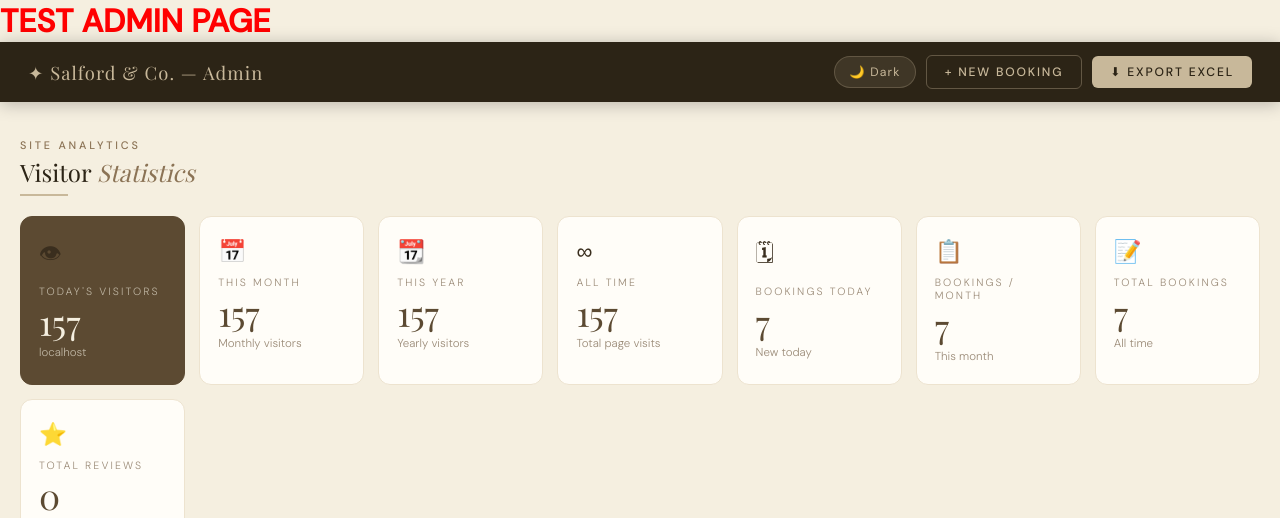
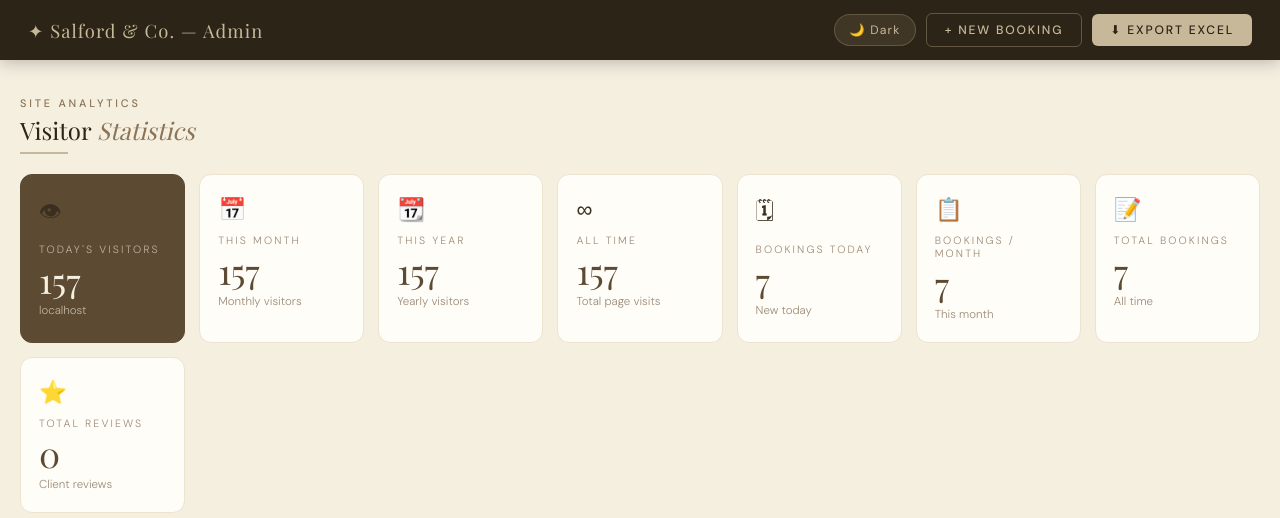
Before and after one commit to Rohan-Panchal-08/phenol, a Django app: page /dashboard/ in a window 1280 px wide. Shown: the top 518 px of the page. Run offline with Django 4.2, Linux system fonts and the light colour scheme; a user stored in the database is signed in; data comes from the database, SQL or seed files in the repository; data that the repository does not hold is empty; some web fonts are replaced.

```diff
--- a/bookings/templates/bookings/admin_dashboard.html
+++ b/bookings/templates/bookings/admin_dashboard.html
@@ -1,4 +1,4 @@
-<h1 style="color:red;">TEST ADMIN PAGE</h1>
+
 <!DOCTYPE html>
 <html lang="en">
 <head>
```
